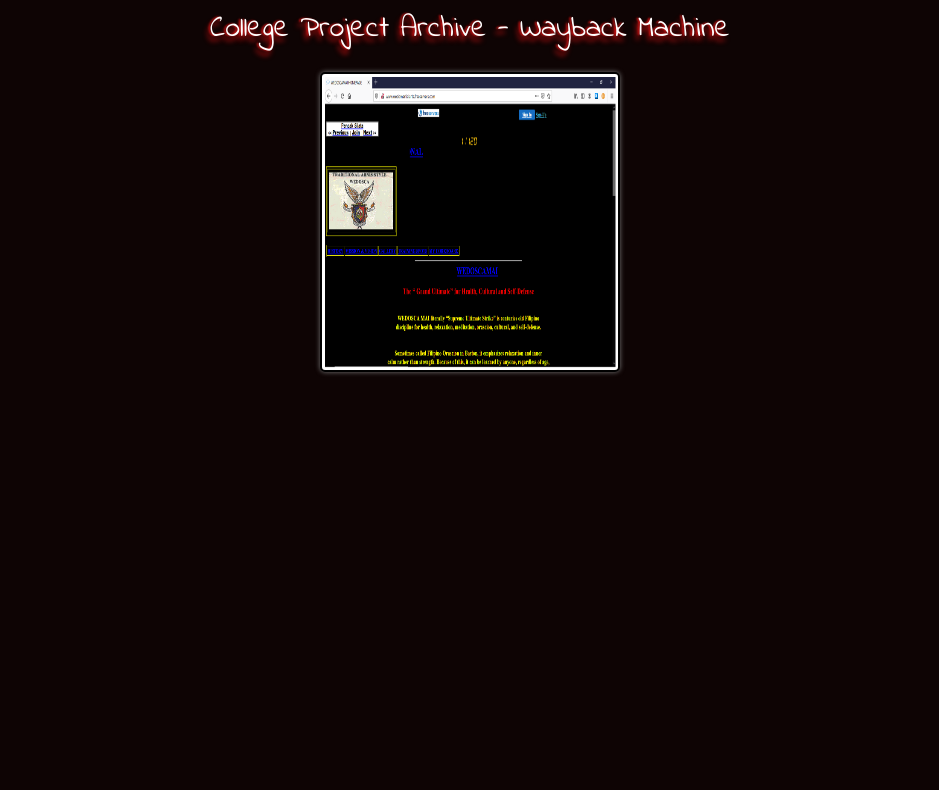
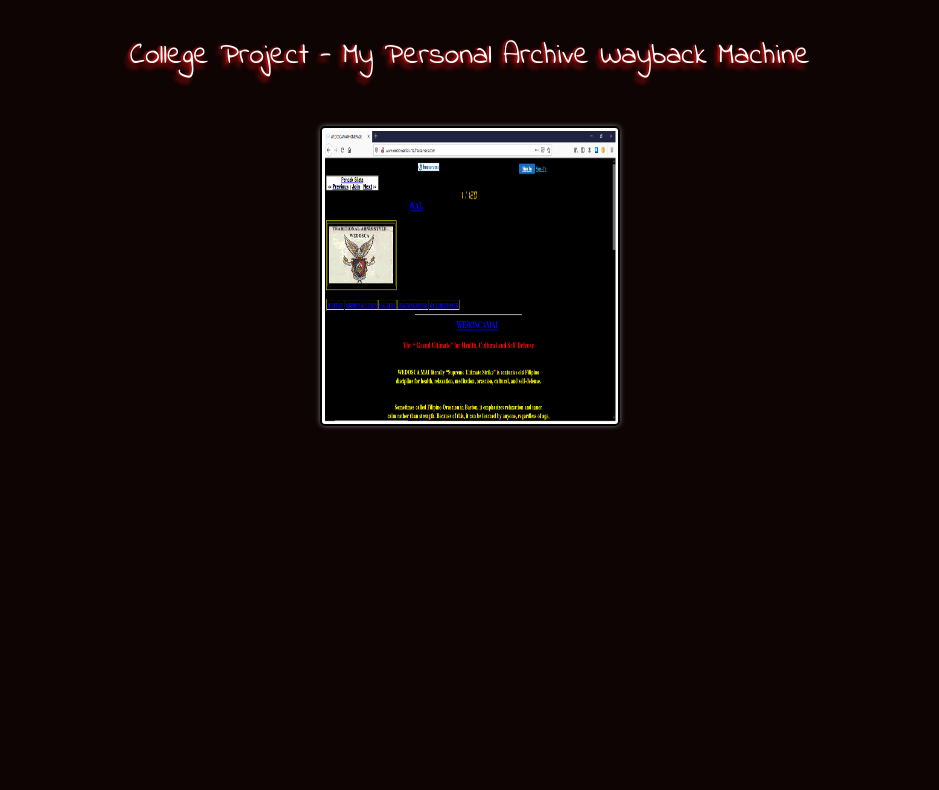
Before and after one commit to rodprogramdev/rodrigobonzerrlopez, a plain HTML site: page index.html in a window 1280 px wide. Shown: the part 4028-4818 px from the top of the page, without its empty margins (170-1109 px from the left). Drawn offline with nearby package versions, Linux system fonts and the light colour scheme.

Commit message:
Adjust my wayback machine

```diff
--- a/index.html
+++ b/index.html
@@ -266,8 +266,10 @@
 
                     <!-- </section> -->
                     <br />
-                    <h3>College Project Archive - Wayback Machine</h3>
+                    <br />
+                    <h3>College Project - My Personal Archive Wayback Machine</h3>
                     <!-- <section class="content__wayback"> -->
+                        <br />
                     <div class="row">
                         <div class="col-lg-12 ">
 
```
